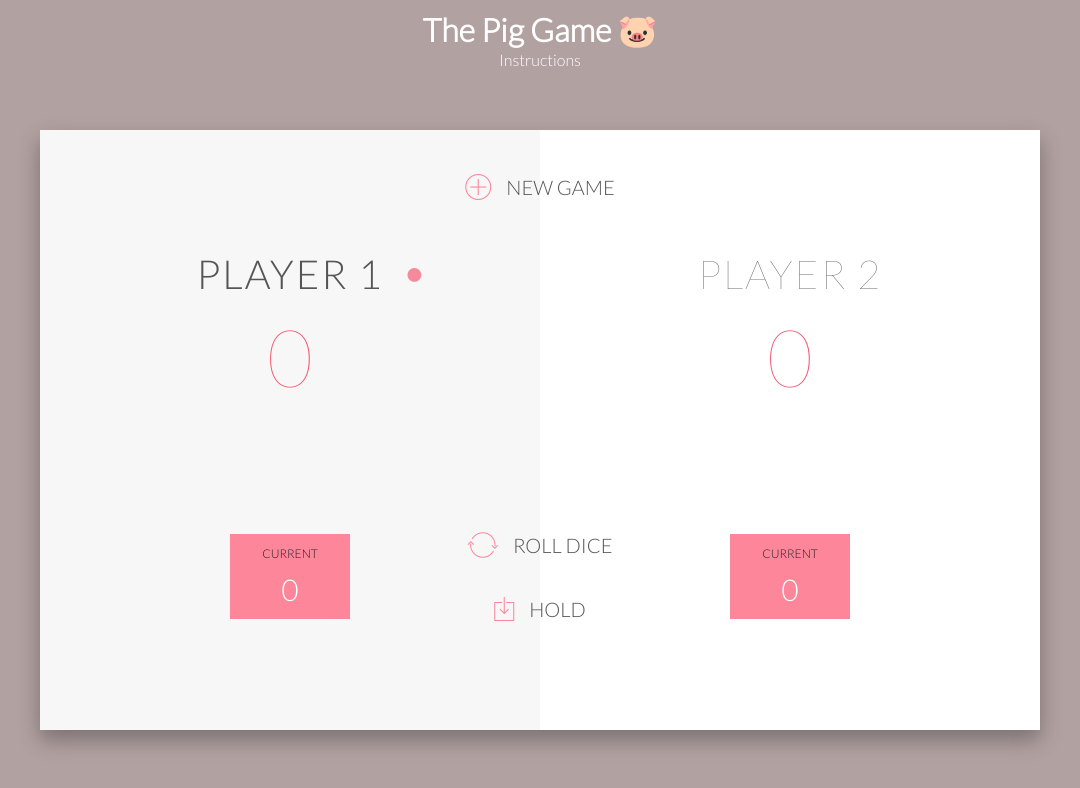
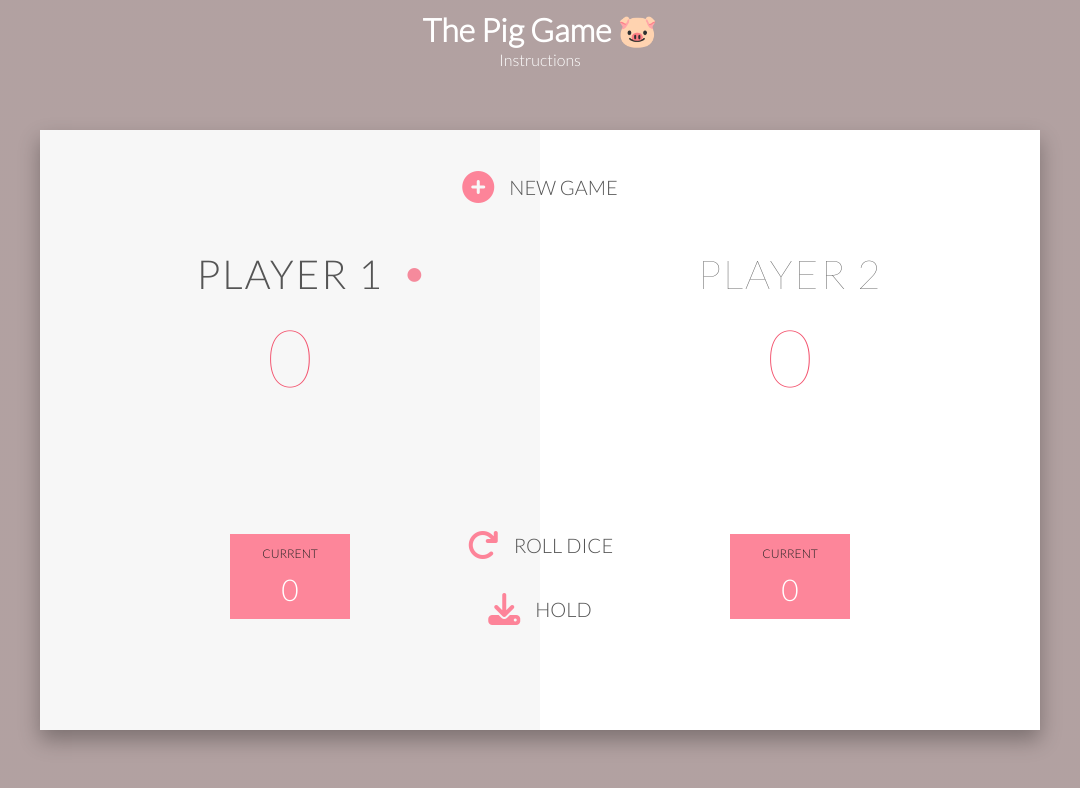
Before and after one commit to rinorabedini/pig-game, a plain HTML site: page index.html in a window 1280 px wide. Shown: the whole page, without its empty margins (100-1180 px from the left). Drawn offline with nearby package versions, Linux system fonts and the light colour scheme.

Commit message:
Update index.html

```diff
--- a/index.html
+++ b/index.html
@@ -7,6 +7,8 @@
  <link href="https://fonts.googleapis.com/css?family=Lato:100,300,600" rel="stylesheet" type="text/css">
  <link href="http://code.ionicframework.com/ionicons/2.0.1/css/ionicons.min.css" rel="stylesheet" type="text/css">
  <link type="text/css" rel="stylesheet" href="style.css">
+ <script src="https://kit.fontawesome.com/35f50e070a.js" crossorigin="anonymous"></script>
+
 
  <title>The Pig Game</title>
 </head>
@@ -21,7 +23,7 @@
   <p>- The player can choose to 'Hold', which means that his ROUND score gets added to his GLOBAL score. After that, it's
    the next player's turn</p>
   <p>- The first player to reach 200 points on GLOBAL score wins the game</p>
-  <button class="close"><i class="ion-ios-close"></i>Close</button>
+  <button class="close"><i class="fas fa-times-circle"></i>Close</button>
  </div>
  <div class="wrapper clearfix">
   <div class="player-0-panel active">
@@ -43,9 +45,9 @@
    </div>
   </div>
 
-  <button class="btn-new"><i class="ion-ios-plus-outline"></i>New Game</button>
-  <button class="btn-roll"><i class="ion-ios-loop"></i>Roll dice</button>
-  <button class="btn-hold"><i class="ion-ios-download-outline"></i>Hold</button>
+  <button class="btn-new"><i class="fas fa-plus-circle"></i>New Game</button>
+  <button class="btn-roll"><i class="fas fa-redo"></i>Roll dice</button>
+  <button class="btn-hold"><i class="fas fa-download"></i>Hold</button>
 
   <img src="./img/dice-5.png" alt="dice" class="dice">
  </div>
```
